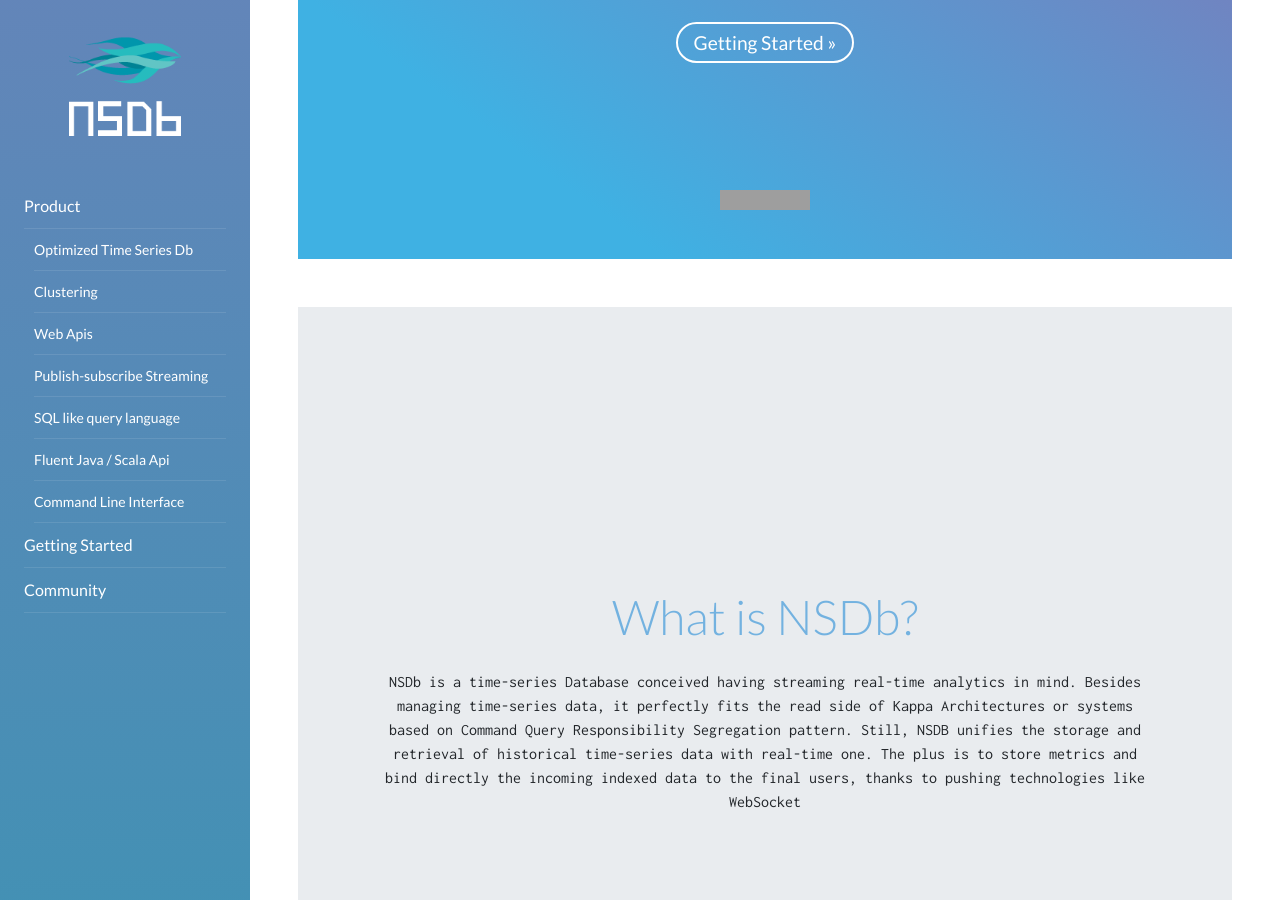
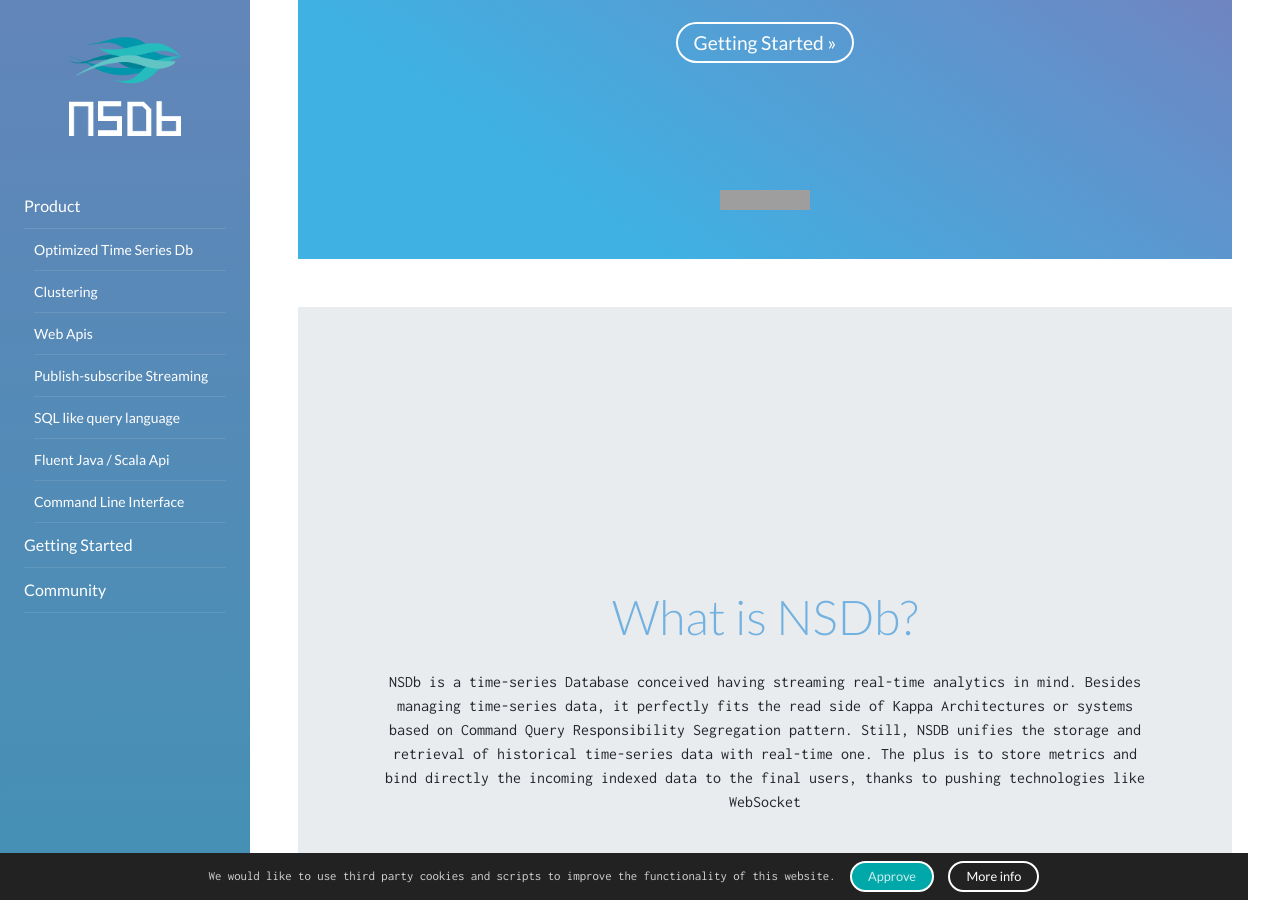
Before and after one commit to nsdb-io/nsdb-io.github.io, a Jekyll site: the page built from index.md, in a window 1280 px wide and 900 px high, scrolled down 593 px. Built offline with Jekyll 4.4.1, drawn with Linux system fonts in a browser that asks for light colours; nearby versions of some CDN libraries; grey boxes are pictures that could not be loaded.

Commit message:
cookie policy

```diff
--- a/_includes/cookie-consent.html
+++ b/_includes/cookie-consent.html
@@ -1,12 +1,14 @@
 <style>
-    #cookie-notice {padding: 0.5rem 1rem; display: none; text-align: center; position: fixed; bottom: 0; width: calc(100% - 2rem); background: #222; color: rgba(255,255,255,0.8);}
+    #cookie-notice {padding: 0.5rem 1rem; display: none; text-align: center; position: fixed; bottom: 0; width: calc(100% - 2rem); background: #222; color: rgba(255,255,255,0.8); font-size: .8rem;}
     #cookie-notice a {display: inline-block; cursor: pointer; margin-left: 0.5rem;}
     @media (max-width: 767px) {
         #cookie-notice span {display: block; padding-top: 3px; margin-bottom: 1rem;}
         #cookie-notice a {position: relative; bottom: 4px;}
     }
 </style>
-<div id="cookie-notice"><span>We would like to use third party cookies and scripts to improve the functionality of this website.</span><a id="cookie-notice-accept" class="btn btn-primary btn-sm">Approve</a><a href="/privacy" class="btn btn-primary btn-sm">More info</a></div>
+<div id="cookie-notice"><span>We would like to use third party cookies and scripts to improve the functionality of this website.</span>
+    <a id="cookie-notice-accept" class="btn btn-primary btn-sm">Approve</a>
+    <a href="/privacy" class="btn btn-sm btn-negative">More info</a></div>
 <script>
     function createCookie(name,value,days) {
         var expires = "";
--- a/_layouts/home.html
+++ b/_layouts/home.html
@@ -87,5 +87,6 @@
         {% include footer.html %}
       </div>
     </div>
+    {% include cookie-consent.html %}
   </body>
 </html>
--- a/css/custom/_buttons.scss
+++ b/css/custom/_buttons.scss
@@ -40,9 +40,14 @@
     background: $secondary;
     border-color: $rdb-white;
     &:hover {
-      color: $secondary;
+      color: $secondary !important;
       background: $rdb-white;
       border-color: $secondary;
     }
   }
+
+  &.btn-sm {
+    font-size: .8rem;
+    padding: 0 1rem;
+  }
 }
```
Also changed, not shown: other parts of _includes/cookie-consent.html (+4 -2 lines), _includes/analytics.html (added, +8 -0 lines), _includes/footer.html (+1 -8 lines).
